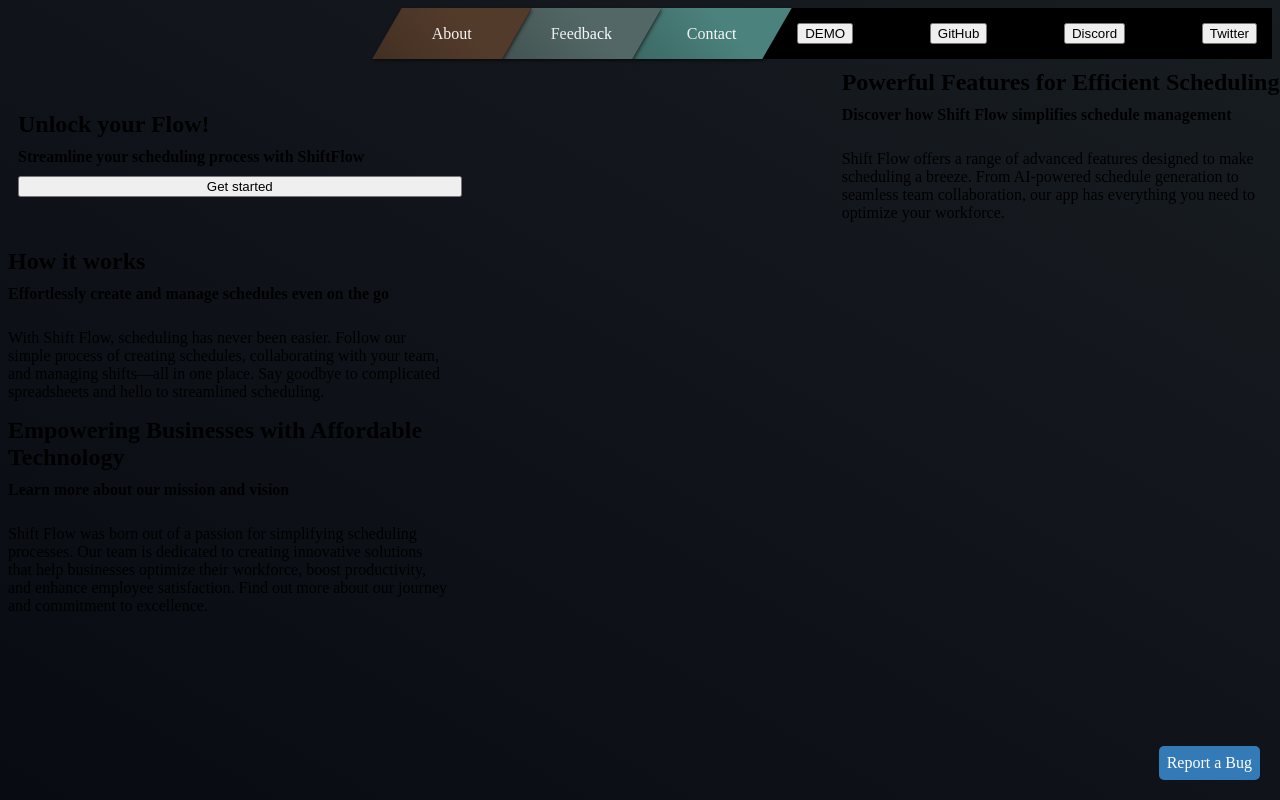
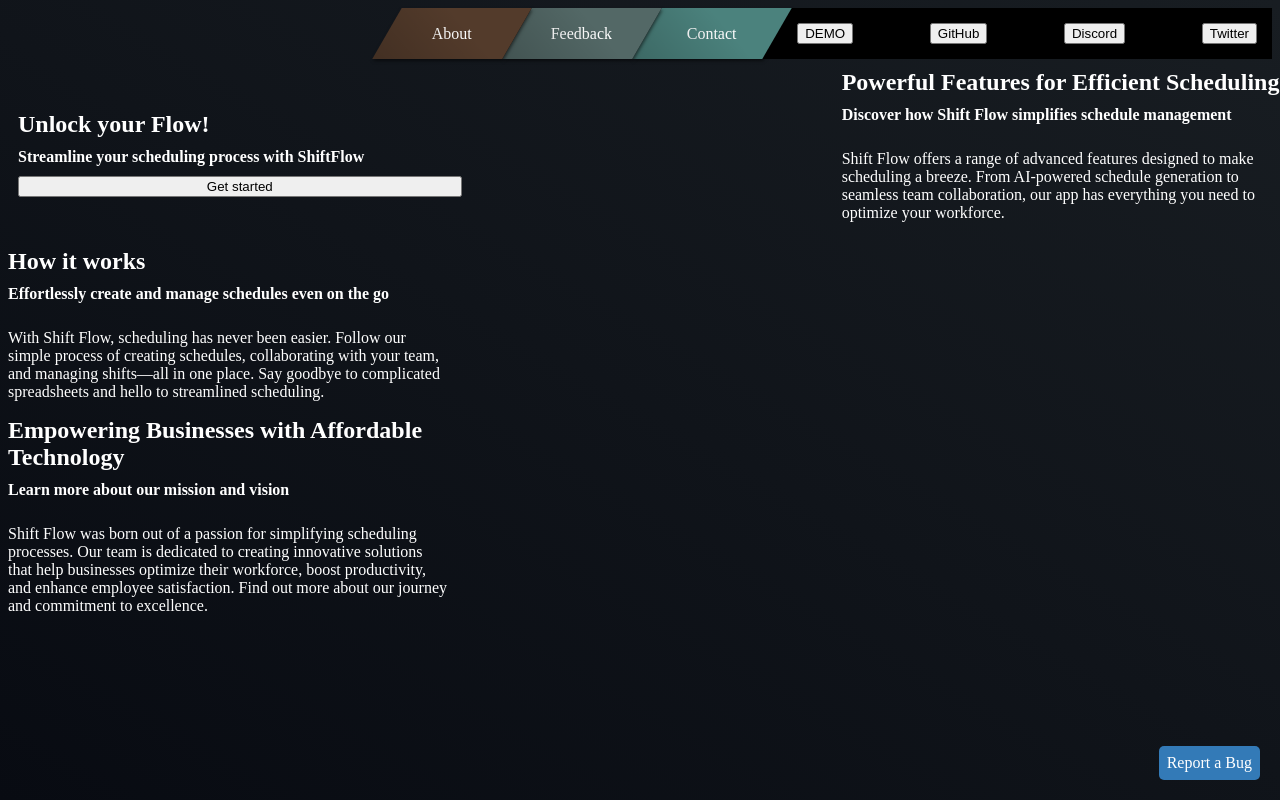
Before and after one commit to Dalidorn/ShiftFlow, a SvelteKit app: page / in a window 1280 px wide. Built offline with nearby package versions, Linux system fonts and the light colour scheme.

Commit message:
Add globally white text

```diff
--- a/src/routes/+layout.svelte
+++ b/src/routes/+layout.svelte
@@ -21,6 +21,10 @@
         margin: 0;
 	}
 
+  :global(div) {
+    color: white;
+  }
+
 	:global(.red-outline) {
 		outline: solid red 3px;
 	}
```
